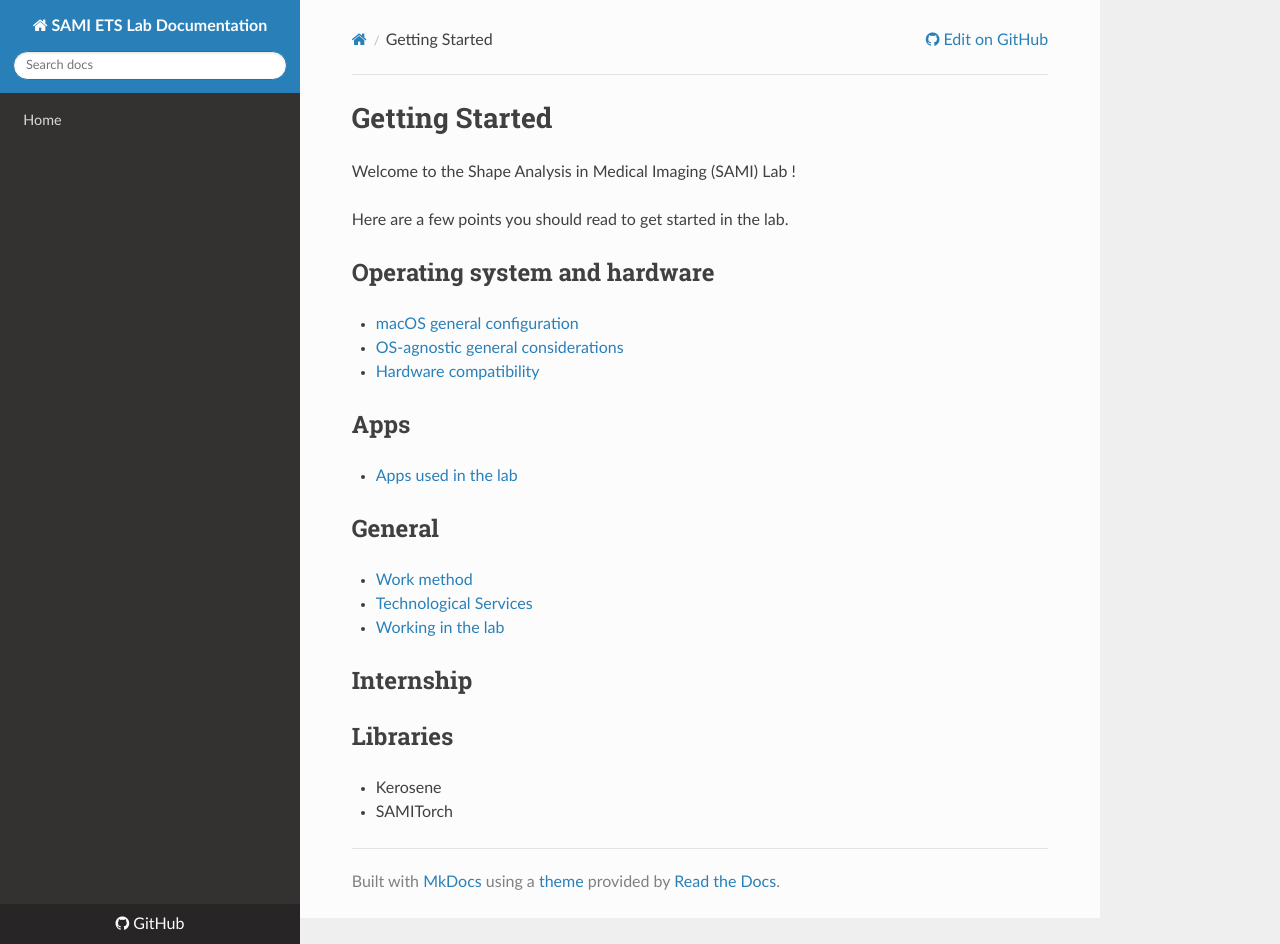
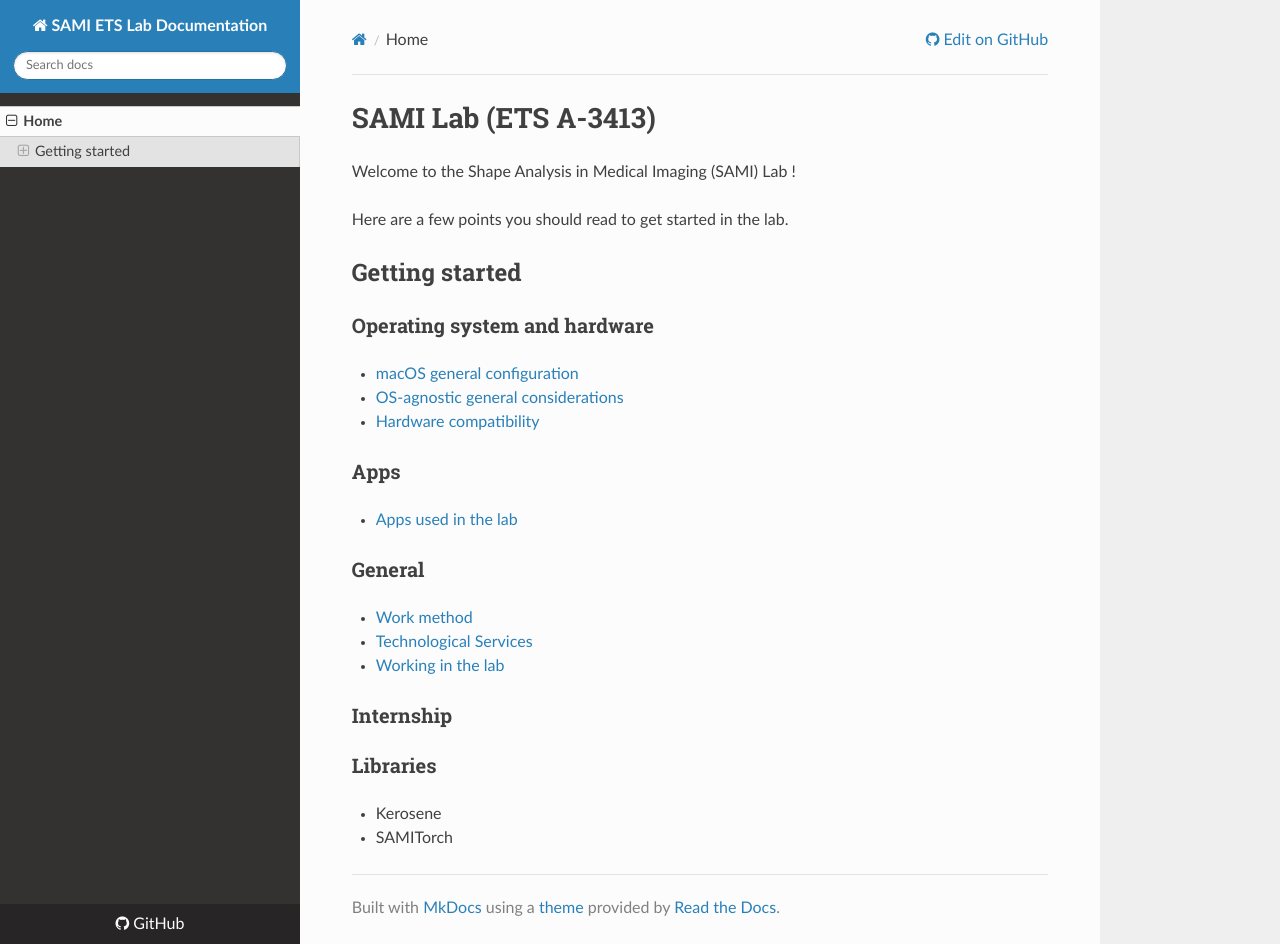
Before and after one commit to sami-ets/Documentation, an MkDocs documentation site: the page built from docs/index.md, in a window 1280 px wide and 944 px high. Built offline with MkDocs 1.6.1, drawn with Linux system fonts in a browser that asks for light colours; nearby versions of some CDN libraries; old or Windows-style settings are respelled for this version of MkDocs.

Commit message:
* Fixed home

```diff
--- a/docs/index.md
+++ b/docs/index.md
@@ -1,24 +1,31 @@
-# Getting Started
+# SAMI Lab (ETS A-3413)
 
 Welcome to the Shape Analysis in Medical Imaging (SAMI) Lab !
 
 Here are a few points you should read to get started in the lab.
 
-## Operating system and hardware
+## Getting started
+
+### Operating system and hardware
 - [macOS general configuration](macos/index.md)
 - [OS-agnostic general considerations](os/security.md)
 - [Hardware compatibility](os/hardware.md)
 
-## Apps
+
+### Apps
 - [Apps used in the lab](apps/index.md)
 
-## General
+
+### General
 - [Work method](general/work_method.md)
 - [Technological Services](general/services.md)
 - [Working in the lab](general/working_in_the_lab.md)
 
-## Internship
 
-## Libraries
+### Internship
+
+
+### Libraries
+
 - Kerosene
 - SAMITorch
--- a/mkdocs.yml
+++ b/mkdocs.yml
@@ -1,5 +1,5 @@
 pages:
-  - Home: 'security.md'
+  - Home: 'index.md'
 
 site_name: SAMI ETS Lab Documentation
 repo_url: https://github.com/sami-ets/Documentation
```
Also changed, not shown: README.md (+0 -7 lines), authors.md (deleted, +0 -4 lines).
